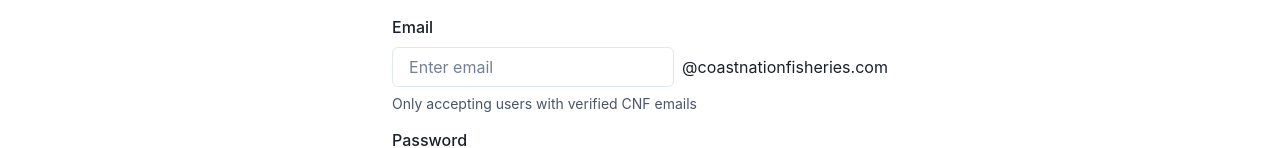
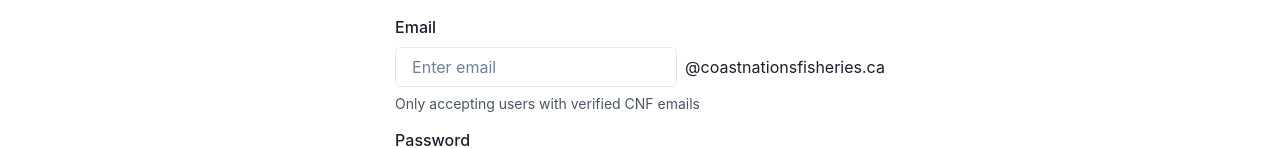
Before and after one commit to cmaricle/cbf_allocator_frontend, a React (Create React App) app: page /create-user in a window 1280 px wide. Shown: the part 240-388 px from the top of the page. Built offline with nearby package versions, Linux system fonts and the light colour scheme; no server answers.

Commit message:
update email

```diff
--- a/src/components/CreateUser/CreateUser.js
+++ b/src/components/CreateUser/CreateUser.js
@@ -102,7 +102,7 @@
               value={email}
               onChange={(e) => setEmail(e.target.value)}
             />
-            <Text>@coastnationfisheries.com</Text>
+            <Text>@coastnationsfisheries.ca</Text>
             </HStack>
             { isEmailInvalid(email) ? (
                 <FormErrorMessage>Only add email username</FormErrorMessage>
```
